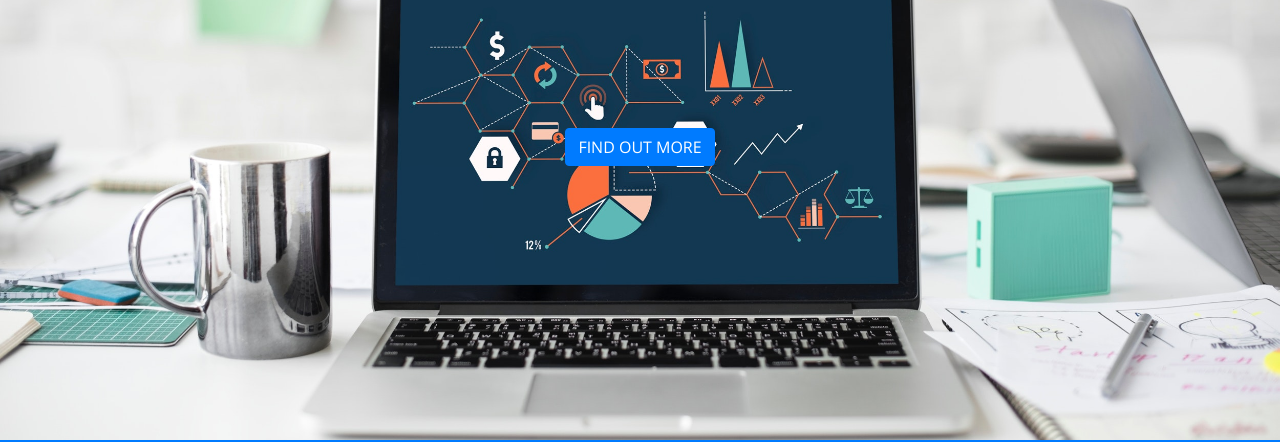
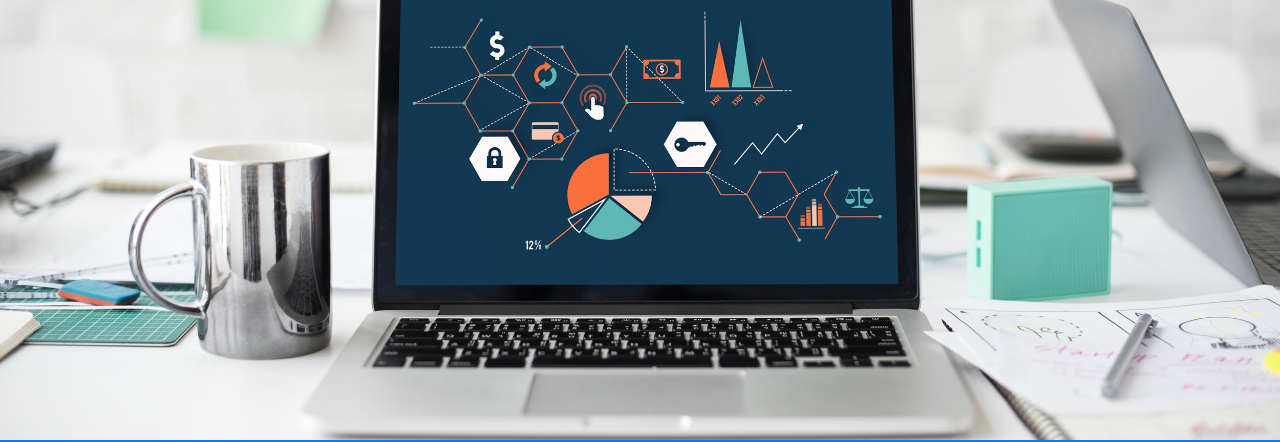
Before and after one commit to itageeu/itageeu, a website with bundled scripts: page index.html in a window 1280 px wide. Shown: the part 360-802 px from the top of the page. Built offline with nearby package versions, Linux system fonts and the light colour scheme.

Commit message:
find out more kaldırıldı

```diff
--- a/index.html
+++ b/index.html
@@ -81,7 +81,7 @@
           </div>
           <div class="col-lg-8 mx-auto">
 
-            <a class="btn btn-primary btn-xl js-scroll-trigger" href="#about">Find Out More</a>
+            <!-- <a class="btn btn-primary btn-xl js-scroll-trigger" href="#about">Find Out More</a> -->
           </div>
         </div>
       </div>
```
